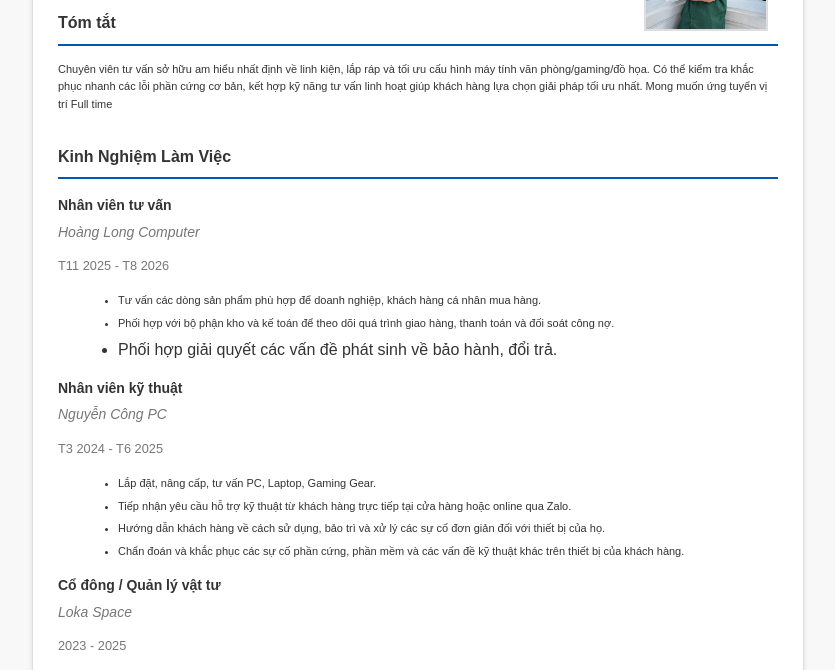
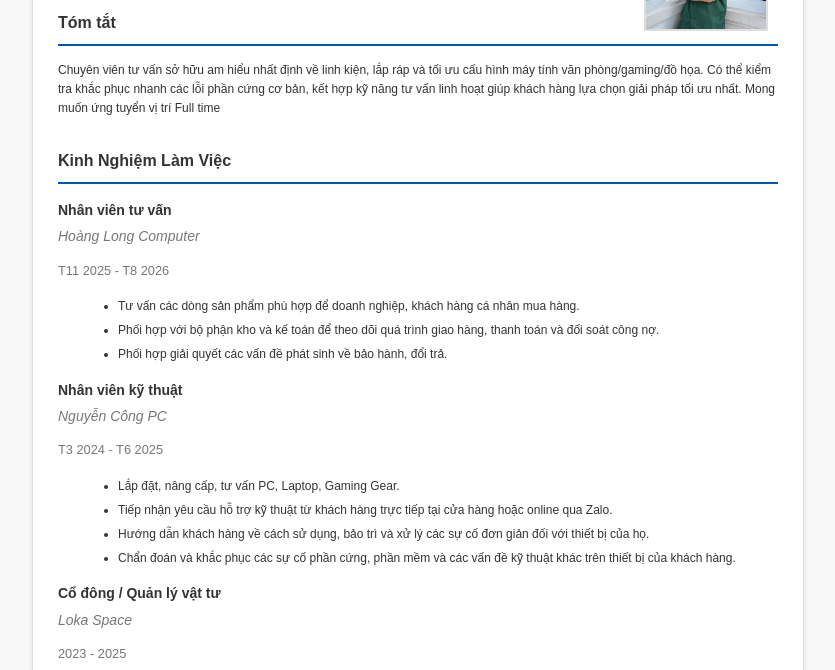
Before and after one commit to subzeroproject/overall-cv-3, a plain HTML site: page index.html in a window 1280 px wide. Shown: the part 130-800 px from the top of the page, without its empty margins (222-1057 px from the left). Drawn offline with Linux system fonts and the light colour scheme.

Commit message:
Update index.html

```diff
--- a/index.html
+++ b/index.html
@@ -132,7 +132,7 @@
         object-fit: cover; /* Ensure image covers the container */
     }
     .text {
-        font-size: 11px;
+        font-size: 12px;
     }
     </style>
 </head>
@@ -161,7 +161,7 @@
                 <ul>
                     <li class="text"> Tư vấn các dòng sản phẩm phù hợp để doanh nghiệp, khách hàng cá nhân mua hàng.</li>
                     <li class="text"> Phối hợp với bộ phận kho và kế toán để theo dõi quá trình giao hàng, thanh toán và đối soát công nợ.</li>
-                    <li clas=="text"> Phối hợp giải quyết các vấn đề phát sinh về bảo hành, đổi trả.</li>
+                    <li class="text"> Phối hợp giải quyết các vấn đề phát sinh về bảo hành, đổi trả.</li>
                 </ul>
             </div>
             <div class="job">
```
